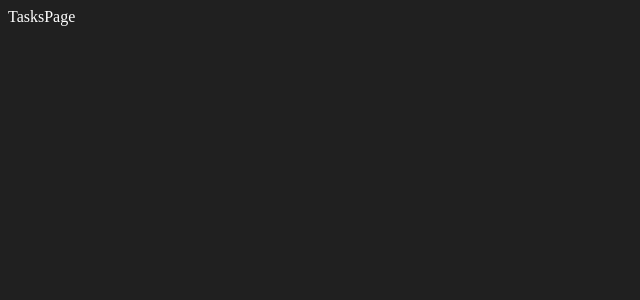
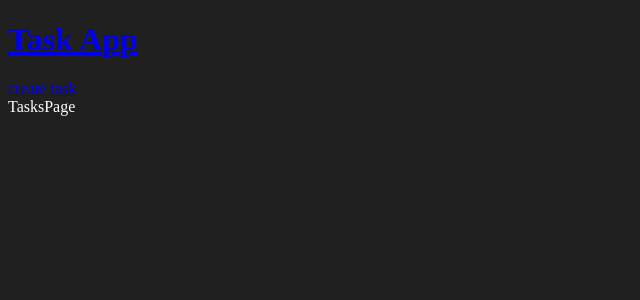
Before and after one commit to AlejandroGoper/App_web_fullstack_example, a React (Vite) app in the folder client/: page /tasks in a window 1280 px wide. Shown: the top 300 px of the page, without its empty margins (0-640 px from the left). Built offline with nearby package versions, Linux system fonts and the light colour scheme.

Commit message:
Basic interface complete

```diff
--- a/client/src/App.jsx
+++ b/client/src/App.jsx
@@ -1,10 +1,13 @@
 import { BrowserRouter, Routes, Route, Navigate} from "react-router-dom"
 import { TasksPage } from "./pages/TasksPage"
 import { TaskFormPage } from "./pages/TaskFormPage";
+import { Navigation } from "./components/Navigation";
+
 
 function App() {
   return (
     <BrowserRouter>
+      <Navigation />
       <Routes>
         <Route path="/" element={<Navigate to="/tasks"/>} />
         <Route path="/tasks" element={< TasksPage />} />
--- /dev/null
+++ b/client/src/components/Navigation.jsx
@@ -0,0 +1,12 @@
+import { Link } from "react-router-dom";
+
+export function Navigation() {
+    return (
+        <div>
+            <Link to="/tasks">
+                <h1>Task App</h1>
+            </Link>
+            <Link to="/tasks-create">create task</Link>
+        </div>
+    )
+}
```
